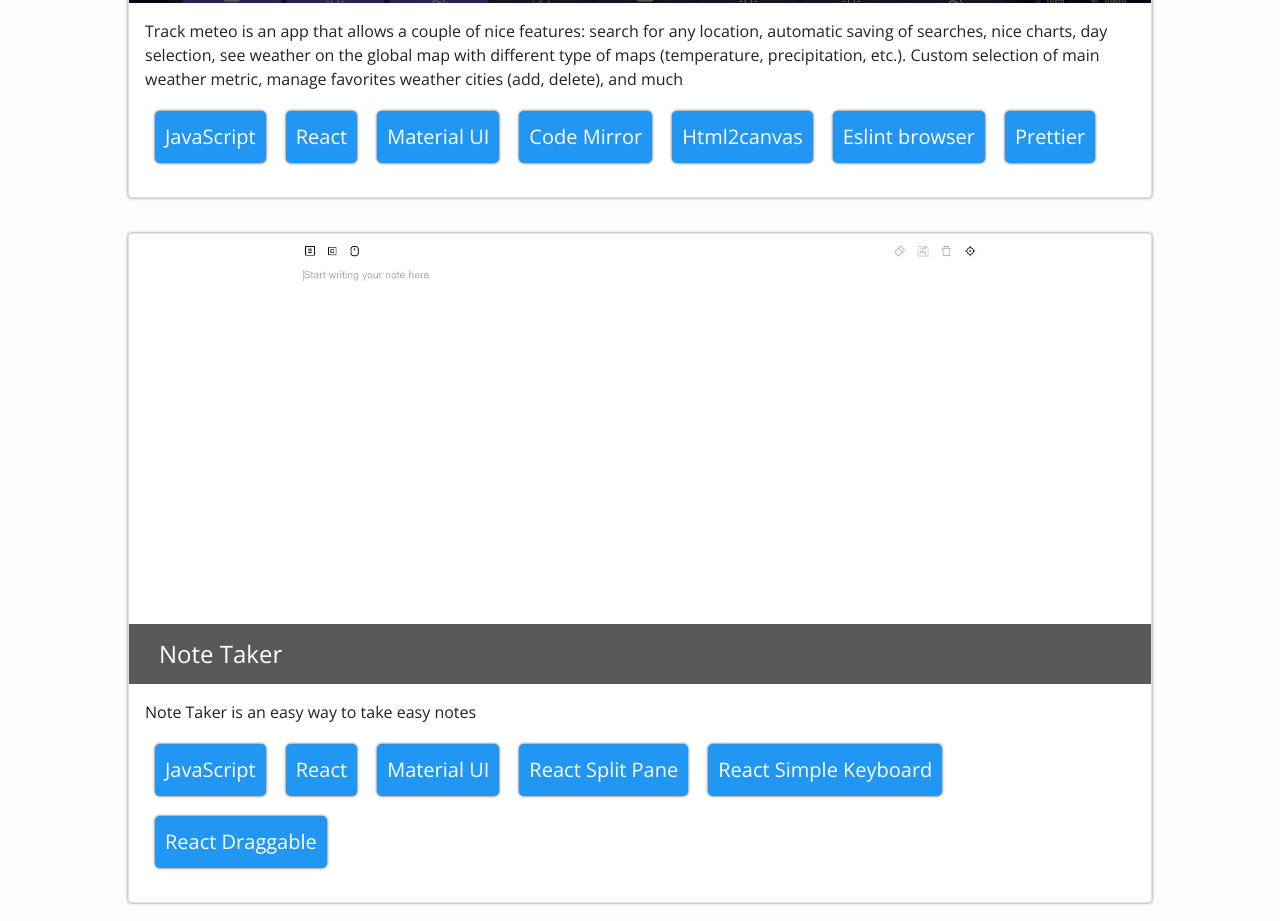
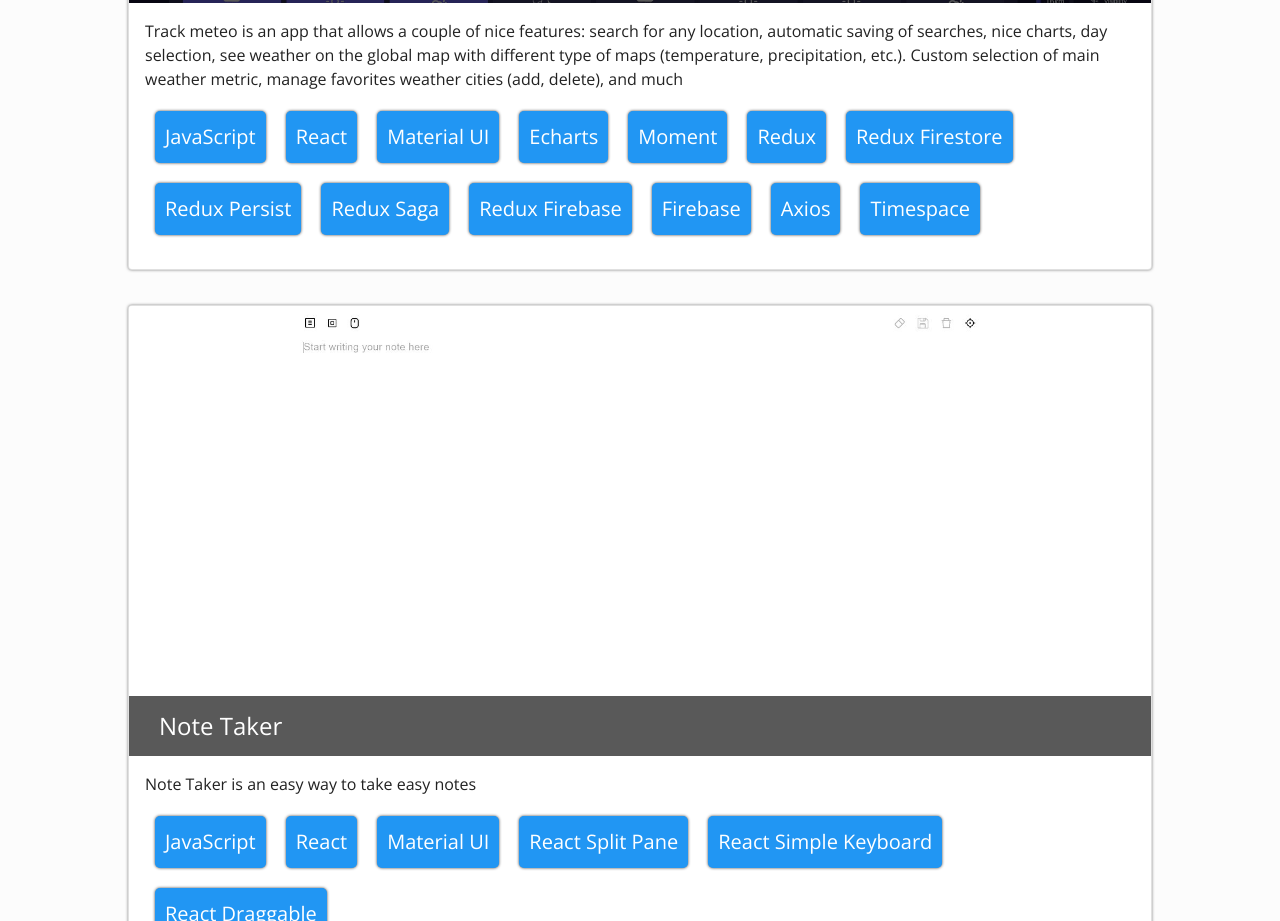
Before and after one commit to MariusParasca/portofolio, a React (Create React App) app: page / in a window 1280 px wide. Shown: the part 4700-5621 px from the top of the page. Built offline with nearby package versions, Linux system fonts and the light colour scheme; the HTML template or start-up script is replaced by a standard one.

Commit message:
correct features for weather app

```diff
--- a/src/components/Projects/Projects.js
+++ b/src/components/Projects/Projects.js
@@ -89,7 +89,21 @@
         image="trackmeteo"
         projectTitle="Track Meteo"
         description="Track meteo is an app that allows a couple of nice features: search for any location, automatic saving of searches, nice charts, day selection, see weather on the global map with different type of maps (temperature, precipitation, etc.). Custom selection of main weather metric, manage favorites weather cities (add, delete), and much "
-        features={['JavaScript', 'React', 'Material UI', 'Code Mirror', 'Html2canvas', 'Eslint browser', 'Prettier']}
+        features={[
+          'JavaScript',
+          'React',
+          'Material UI',
+          'Echarts',
+          'Moment',
+          'Redux',
+          'Redux Firestore',
+          'Redux Persist',
+          ' Redux Saga',
+          'Redux Firebase',
+          'Firebase',
+          'Axios',
+          'Timespace',
+        ]}
       />
       <Project
         siteLink="http://eznote.xyz"
```
